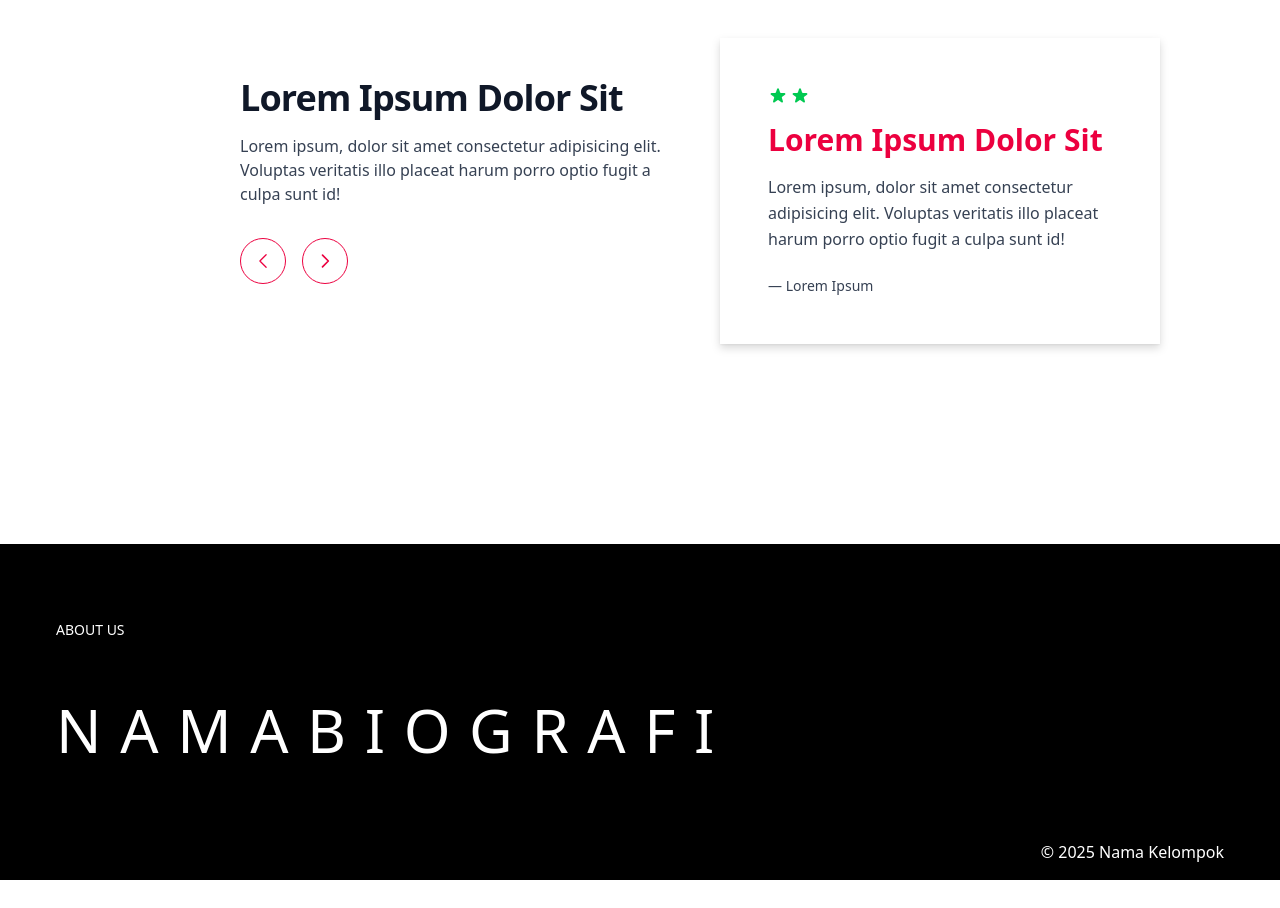
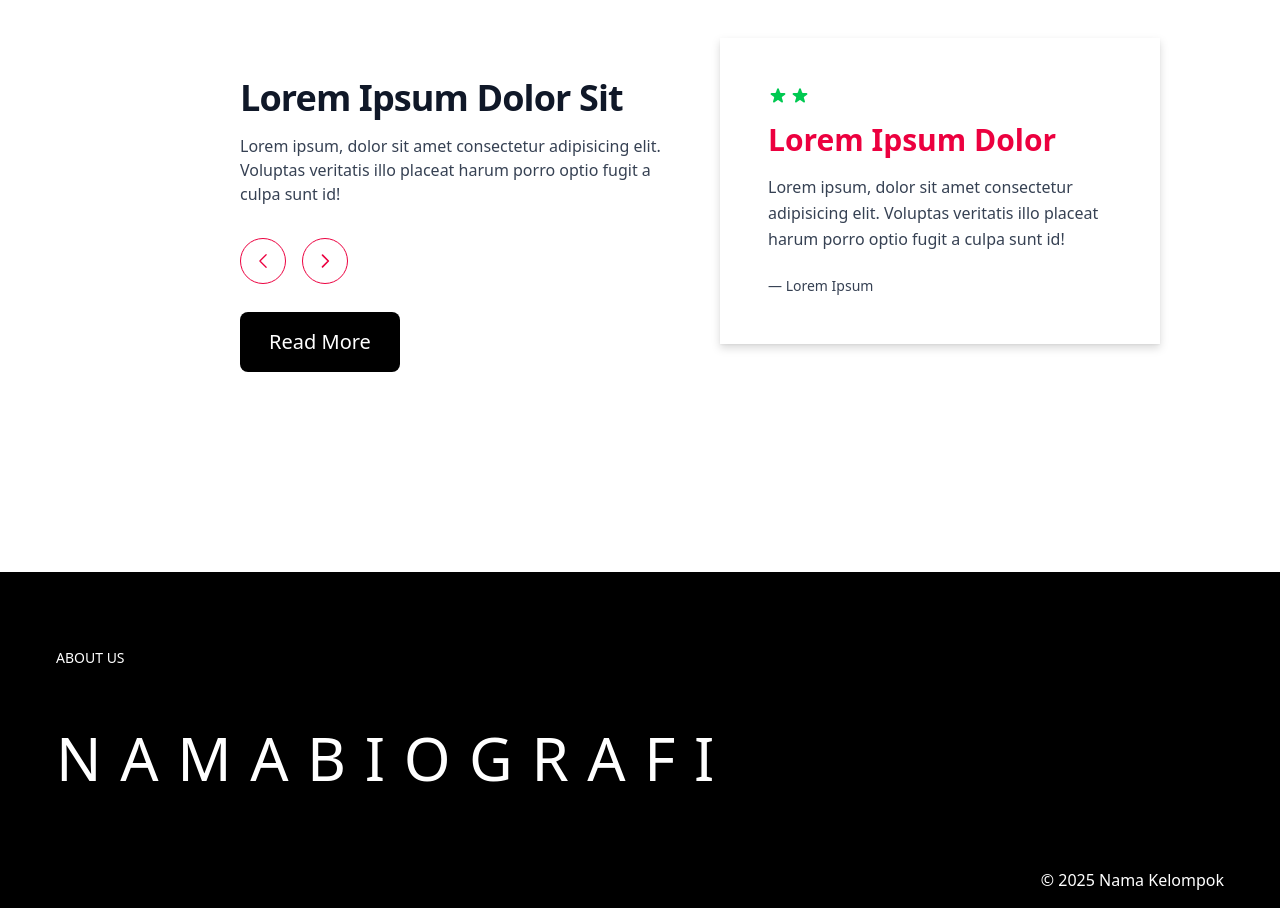
Before and after one commit to andraangjaya/WebsiteBiografi, an Angular app: page / in a window 1280 px wide. Shown: the part 2580-3488 px from the top of the page. Before the commit the page ends 3460 px from the top, so only its background shows below. Built offline with nearby package versions, Linux system fonts and the light colour scheme.

Commit message:
add read more button in home page that direct to biography page

```diff
--- a/src/app/home/home.component.html
+++ b/src/app/home/home.component.html
@@ -138,6 +138,9 @@
           </svg>
         </button>
       </div>
+      <button class="bg-black rounded-lg w-40 h-15 mt-7 text-center">
+        <a class="text-white text-xl " [routerLink]="'/biography'">Read More</a>
+      </button>
     </div>
     <ng-container *ngFor="let testimoni of testimonials; let i = index">
       <div
--- a/src/app/home/home.component.ts
+++ b/src/app/home/home.component.ts
@@ -1,6 +1,7 @@
 import { Component } from '@angular/core';
 import {NgClass, NgForOf, NgIf, NgStyle} from '@angular/common';
 import {StarComponent} from '../share/star/star.component';
+import {RouterLink} from '@angular/router';
 
 @Component({
   selector: 'app-home',
@@ -10,7 +11,8 @@ import {StarComponent} from '../share/star/star.component';
     NgStyle,
     NgForOf,
     NgIf,
-    StarComponent
+    StarComponent,
+    RouterLink
   ],
   templateUrl: './home.component.html',
   standalone: true,
@@ -67,7 +69,7 @@ export class HomeComponent {
   testimonials = [
     {
       stars: 5,
-      title: 'Lorem Ipsum Dolor Sit',
+      title: 'Lorem Ipsum Dolor',
       content: 'Lorem ipsum, dolor sit amet consectetur adipisicing elit. Voluptas veritatis illo placeat\n' +
         '        harum porro optio fugit a culpa sunt id!',
       author: 'John Doe'
@@ -81,7 +83,7 @@ export class HomeComponent {
     },
     {
       stars: 5,
-      title: 'Lorem Ipsum Dolor Sit',
+      title: 'Lorem Ipsum Dolor Sit Amet',
       content: 'Lorem ipsum, dolor sit amet consectetur adipisicing elit. Voluptas veritatis illo placeat\n' +
         '        harum porro optio fugit a culpa sunt id!',
       author: 'David Johnson'
@@ -103,4 +105,6 @@ export class HomeComponent {
   }
 
 
+
+
 }
```
